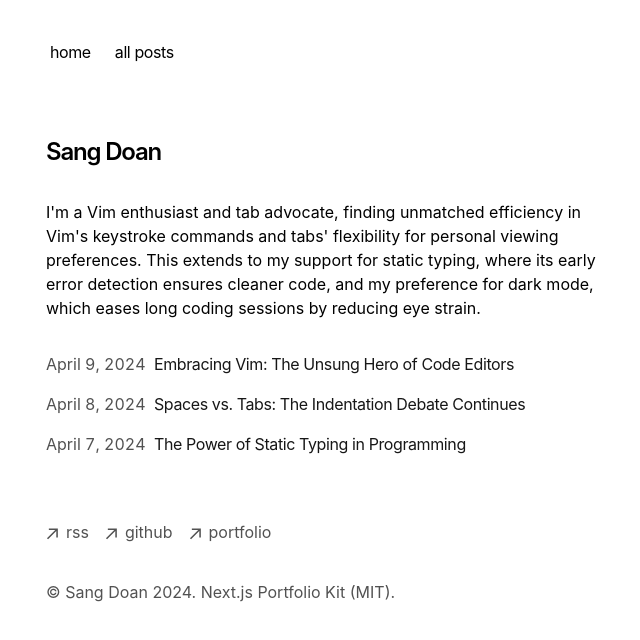
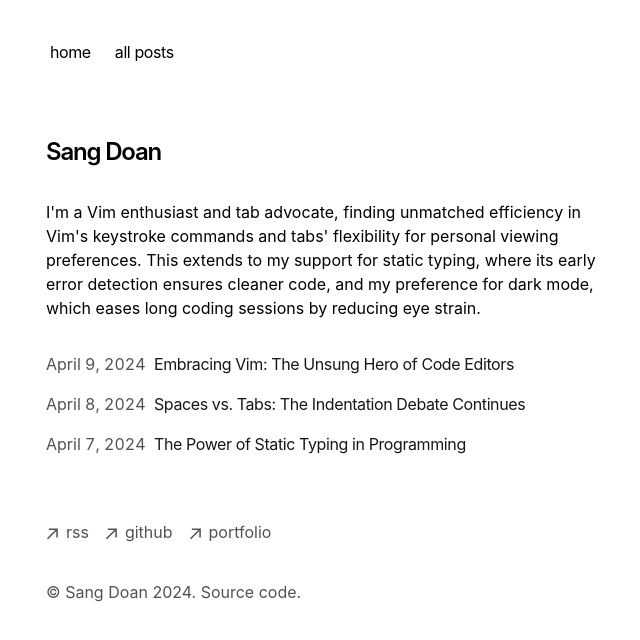
Before and after one commit to sangddn/blog, a Next.js app: page / in a window 1280 px wide. Shown: the top 640 px of the page, without its empty margins (306-946 px from the left). Built offline with nearby package versions, Linux system fonts and the light colour scheme; a web font is replaced by a local one.

Commit message:
updated footer

```diff
--- a/app/components/footer.tsx
+++ b/app/components/footer.tsx
@@ -59,9 +59,9 @@ export default function Footer() {
           className="transition-all hover:text-neutral-800 dark:hover:text-neutral-100 h-7"
           rel="noopener noreferrer"
           target="_blank"
-          href="https://vercel.com/templates/next.js/portfolio-starter-kit"
+          href="https://github.com/sangddn/blog"
         >
-          Next.js Portfolio Kit (MIT)
+          Source code
         </a>{'.'}
       </p>
     </footer>
```
